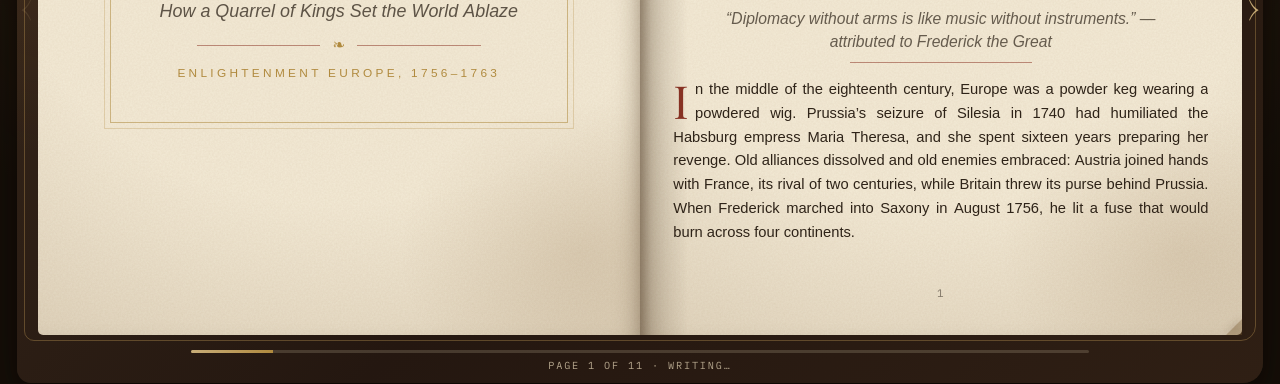
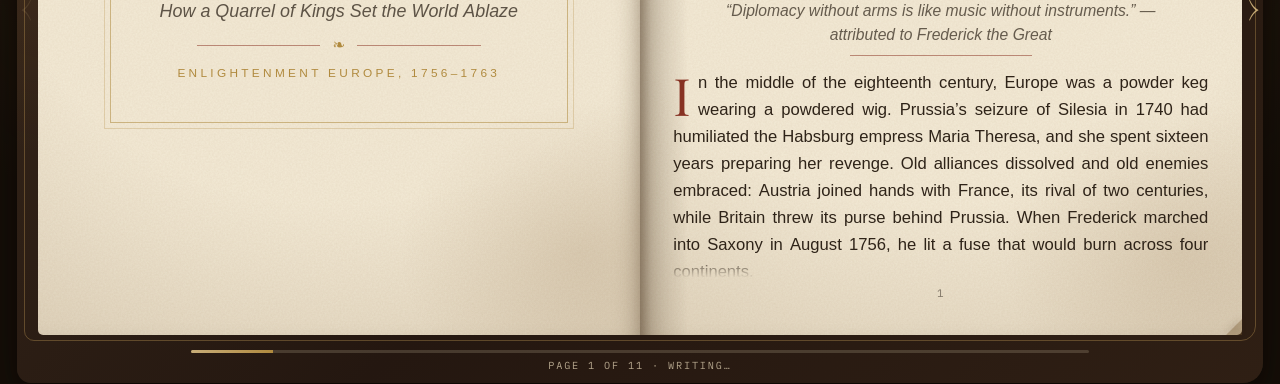
Before and after one commit to keanucz/tome, a Next.js app: page /dev-book in a window 1280 px wide. Both pictures are taken after a click on the button "INSTANT FULL STORY". Shown: the part 399-783 px from the top of the page. Built offline with nearby package versions, Linux system fonts and the light colour scheme; a web font is replaced by a local one.

Commit message:
feat: dense pages by default — up to 3 scenes/page, page-fill prompt rule, larger reading type, vertical distribution so no half-empty pages

```diff
--- a/components/book/book.css
+++ b/components/book/book.css
@@ -232,7 +232,7 @@
   min-height: 0;
   display: flex;
   flex-direction: column;
-  gap: 0.7rem;
+  gap: 1rem;
   overflow: hidden;
   /* If content ever overruns the page, the last line fades like drying ink
      instead of hard-clipping. */
@@ -369,7 +369,7 @@
 
 .tome-prose {
   font-family: var(--font-body, Georgia, serif);
-  font-size: clamp(0.92rem, 1.12vw, 1.08rem);
+  font-size: clamp(1rem, 1.3vw, 1.24rem);
   line-height: 1.62;
   text-align: justify;
   hyphens: auto;
@@ -1206,3 +1206,21 @@
     transform: translateX(-1px) rotate(3deg);
   }
 }
+
+/* ── Page fill: no half-empty pages ────────────────────────────────────── */
+
+/* A page carrying a single scene centers it in the leaf instead of hugging
+   the top and leaving the bottom half blank. */
+.tome-page-body:has(.tome-scene:only-of-type) {
+  justify-content: center;
+}
+
+/* Multi-scene pages distribute the scenes down the full page height. */
+.tome-page-body:has(.tome-scene:nth-of-type(2)) {
+  justify-content: space-evenly;
+}
+
+/* Portraits may grow taller now that pages are near-fullscreen. */
+.tome-portrait-frame {
+  width: min(62%, 400px);
+}
--- a/lib/story/prompt.ts
+++ b/lib/story/prompt.ts
@@ -159,10 +159,17 @@ ${imageList}
    flowing audiobook prose: full sentences, concrete detail, momentum. Never
    bullet-point-speak, never headings, never meta commentary ("in this
    chapter…"), never second person.
-4. STRUCTURE — ${depthSpec.chapters}; ${depthSpec.pages}; 1 to 2 scenes per
+4. STRUCTURE — ${depthSpec.chapters}; ${depthSpec.pages}; 1 to 3 scenes per
    page. The FIRST scene of every chapter is a \`chapter-header\` scene.
    NARRATIVE DENSITY — ${depthSpec.density} Narration is scene-level
    storytelling, never encyclopedia summary.
+   PAGE FILL — every page must read like a FULL page of a printed book,
+   never a thin strip of text over blank paper. Write narrations near their
+   length limit (500–700 characters each). Compose pages deliberately: an
+   image scene (portrait or map-plate) is always accompanied on its page by
+   a second scene or a full-length narration; timelines and letter-quotes
+   pair well with a portrait. Only a chapter-header may stand alone on its
+   page.
 5. VARIETY — across the book use portraits, map-plates, timelines, and
    letter-quotes. Avoid the same scene type on consecutive pages when
    possible. A \`letter-quote\`'s \`quoteText\` should be a real quoted phrase
--- a/lib/story/schema.ts
+++ b/lib/story/schema.ts
@@ -112,7 +112,7 @@ export type Scene = z.infer<typeof SceneSchema>
 export type SceneType = Scene['type']
 
 export const PageSchema = z.object({
-  scenes: z.array(SceneSchema).min(1).max(2),
+  scenes: z.array(SceneSchema).min(1).max(3),
 })
 export type Page = z.infer<typeof PageSchema>
 
```
